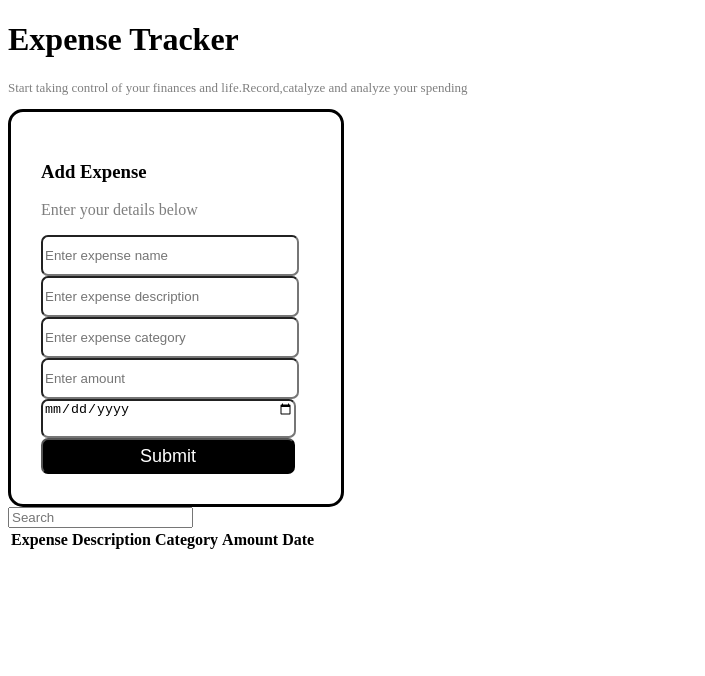
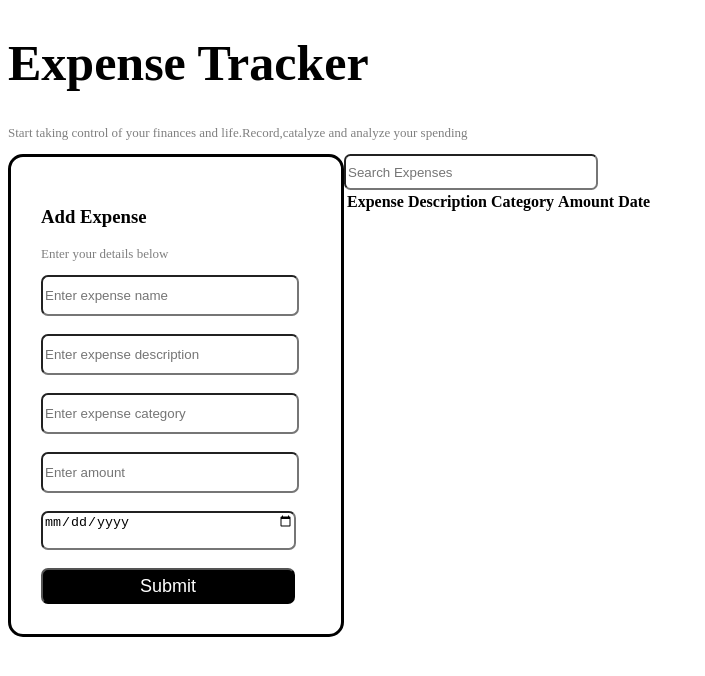
Before and after one commit to Timothywaweru1/expense-tracker, a React (Vite) app: page / in a window 1280 px wide. Shown: the top 676 px of the page, without its empty margins (0-705 px from the left). Built offline with nearby package versions, Linux system fonts and the light colour scheme.

Commit message:
added contrast

```diff
--- a/src/App.jsx
+++ b/src/App.jsx
@@ -1,10 +1,17 @@
 import React from 'react'
+import ExpenseForm from './components/ExpenseForm'
+import SearchBar from './components/SearchBar'
+import ExpenseTable from './components/ExpenseTable'
 
 const App = () => {
   return (
     <div className='details'>
       <h1>Expense Tracker</h1>
-      <p>Start taking control of your finances and life.Record,catalyze  and analyze your spending </p>
+      <p>Start taking control of your finances and life.Record,catalyze and analyze your spending </p>
+      <div className='right'>
+         <ExpenseForm />
+         <ExpenseTable />
+      </div>
     </div>
   )
 }
--- a/src/components/ExpenseForm.jsx
+++ b/src/components/ExpenseForm.jsx
@@ -7,12 +7,18 @@ const ExpenseForm = () => {
         <p>Enter your details below</p>
         <form>
             <input type='text' placeholder='Enter expense name' required/>
+            <br />
             <input type='text' placeholder='Enter expense description'required/>
+            <br />
             <input type='text' placeholder='Enter expense category'required/>
+            <br />
             <input type='text' placeholder='Enter amount' required/>
+            <br />
             <input type='date' placeholder='' required/>
+            <br />
             <button>Submit</button>
         </form>
+
     </div>
   )
 }
--- a/src/components/ExpenseTable.jsx
+++ b/src/components/ExpenseTable.jsx
@@ -1,11 +1,15 @@
 import React from 'react'
+import SearchBar from './SearchBar'
 
 const ExpenseTable = () => {
   return (
-    <div>
+
+    <div className='juicy-part'>
+        <SearchBar />
+        <div className='info'>
         <table>
-            <thead>
-                <tr>
+            <thead className='head'>
+                <tr className='row'>
                     <th>Expense</th>
                     <th>Description</th>
                     <th>Category</th>
@@ -23,6 +27,8 @@ const ExpenseTable = () => {
                 </tr>
             </tbody>
         </table>
+
+        </div>
     </div>
   )
 }
--- a/src/components/SearchBar.jsx
+++ b/src/components/SearchBar.jsx
@@ -2,8 +2,8 @@ import React from 'react'
 
 const SearchBar = () => {
   return (
-    <div>
-      <input type='search' placeholder='Search' />
+    <div className='search-bar'>
+      <input type='search' placeholder='Search Expenses' className='search'/>
     </div>
   )
 }
--- a/src/index.css
+++ b/src/index.css
@@ -26,3 +26,16 @@ form input {
 .form p {
   opacity: 0.5;
 }
+.search {
+  width: 254px;
+  height: 36px;
+  border-radius: 6.5px;
+}
+.right {
+  display: flex;
+  justify-content: start;
+}
+.details h1 {
+  font-size: 50px;
+  font-weight: 900;
+}
--- a/src/main.jsx
+++ b/src/main.jsx
@@ -9,8 +9,5 @@ import ExpenseTable from './components/ExpenseTable.jsx'
 createRoot(document.getElementById('root')).render(
   <StrictMode>
     <App />
-    <ExpenseForm />
-    <SearchBar />
-    <ExpenseTable />
   </StrictMode>,
 )
```
